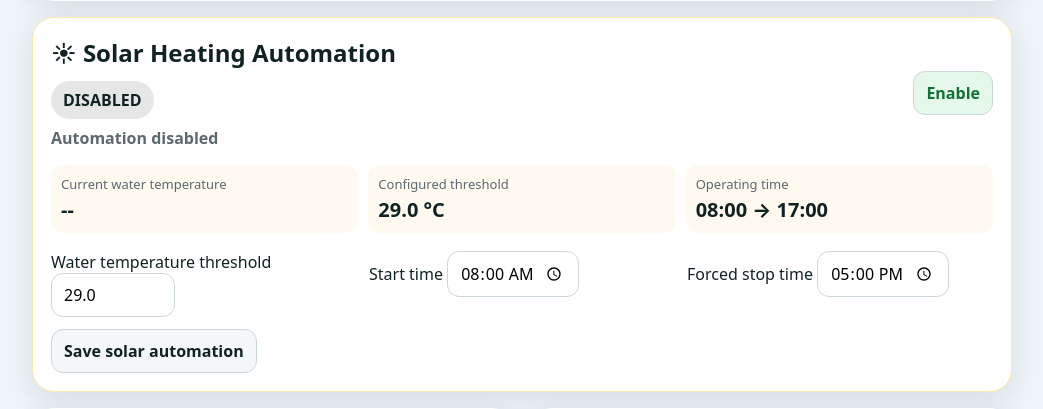
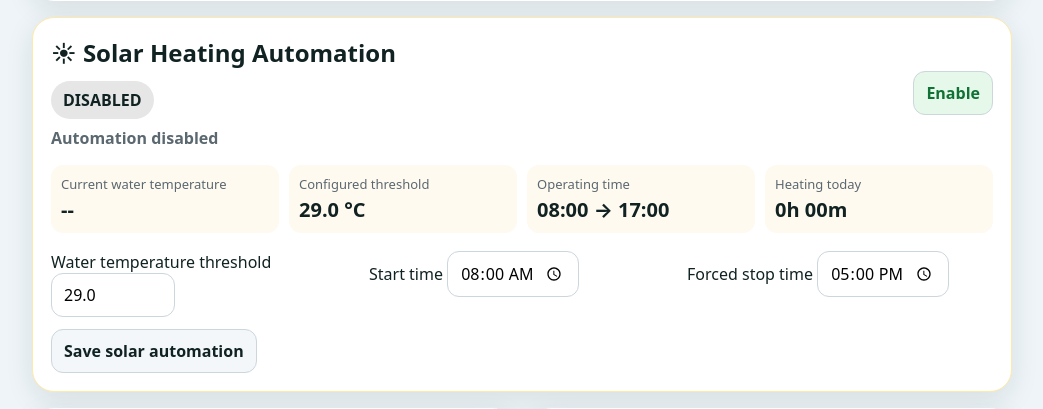
Before and after one commit to miranpiscanc/PoolGardenController, a Flask app: page / in a window 1280 px wide. Shown: the part 624-1033 px from the top of the page, without its empty margins (118-1161 px from the left). Run offline with Flask 2, Linux system fonts and the light colour scheme.

Commit message:
v2.0.2 - Additional info heating

```diff
--- a/lang/en.json
+++ b/lang/en.json
@@ -71,6 +71,7 @@
     "currentWaterTemperature": "Current water temperature",
     "configuredThreshold": "Configured threshold",
     "operatingTime": "Operating time",
+    "heatingToday": "Heating today",
     "waterTemperatureThreshold": "Water temperature threshold",
     "startTime": "Start time",
     "forcedStopTime": "Forced stop time",
--- a/lang/it.json
+++ b/lang/it.json
@@ -71,6 +71,7 @@
     "currentWaterTemperature": "Temperatura acqua attuale",
     "configuredThreshold": "Soglia configurata",
     "operatingTime": "Orario operativo",
+    "heatingToday": "Riscaldamento oggi",
     "waterTemperatureThreshold": "Soglia temperatura acqua",
     "startTime": "Ora di avvio",
     "forcedStopTime": "Ora arresto forzato",
--- a/static/app.js
+++ b/static/app.js
@@ -172,7 +172,8 @@ async function api(url, options) {
 function scheduleRefresh(s) {
   const appConfig = (s.config && s.config.app) || {};
   const safeStop = ((s.runtime || {}).heater_safe_stop) || {};
-  const nextRefreshMs = (safeStop.running || safeStop.state === 'COMPLETED') ? 1000 : Number(appConfig.poll_seconds || 4) * 1000;
+  const heaterRunning = !!((s.heater_statistics || {}).active_start);
+  const nextRefreshMs = (safeStop.running || safeStop.state === 'COMPLETED' || heaterRunning) ? 1000 : Number(appConfig.poll_seconds || 4) * 1000;
   if (nextRefreshMs !== refreshMs || !refreshTimer) {
     refreshMs = nextRefreshMs;
     if (refreshTimer) clearInterval(refreshTimer);
@@ -290,6 +291,8 @@ function renderSolarHeating(s) {
   if (thresholdDisplay) thresholdDisplay.textContent = Number(solar.water_temperature_threshold || 29).toFixed(1) + ' °C';
   const operating = document.getElementById('solarOperatingTime');
   if (operating) operating.textContent = `${solar.operating_start_time || solar.start_time || '08:00'} → ${solar.operating_stop_time || solar.forced_stop_time || '17:00'}`;
+  const heatingToday = document.getElementById('solarHeatingToday');
+  if (heatingToday) heatingToday.textContent = fmtSec((s.heater_statistics || {}).daily_seconds);
   const threshold = document.getElementById('solarThreshold');
   if (threshold && document.activeElement !== threshold) threshold.value = Number(solar.water_temperature_threshold || 29).toFixed(1);
   const start = document.getElementById('solarStartTime');
--- a/templates/index.html
+++ b/templates/index.html
@@ -111,6 +111,10 @@
           <span data-i18n="solar.operatingTime"></span>
           <strong id="solarOperatingTime">08:00 → 17:00</strong>
         </div>
+        <div>
+          <span data-i18n="solar.heatingToday"></span>
+          <strong id="solarHeatingToday">0h 00m</strong>
+        </div>
       </div>
 
       <div class="grid three">
```
Also changed, not shown: 1 other file.
